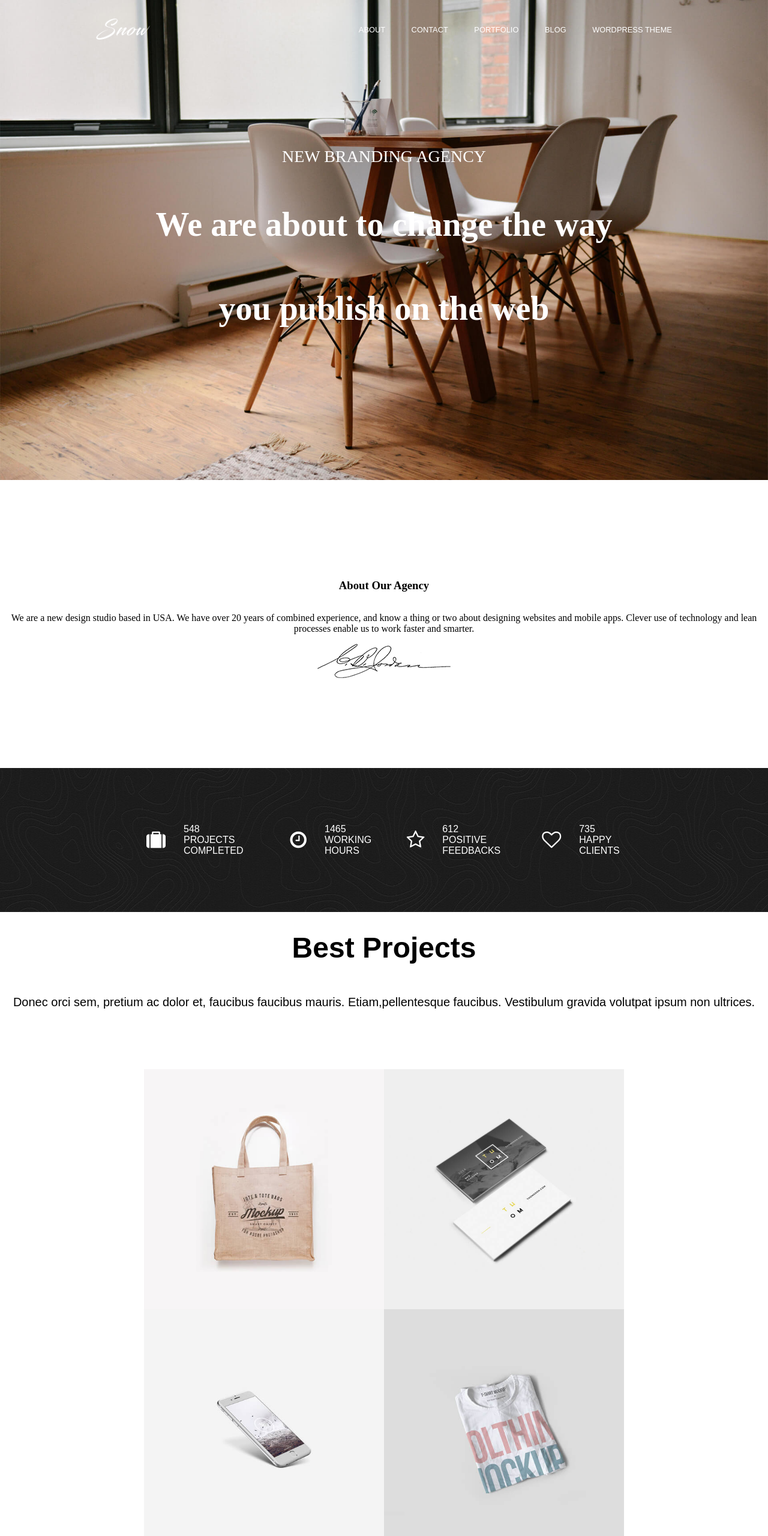
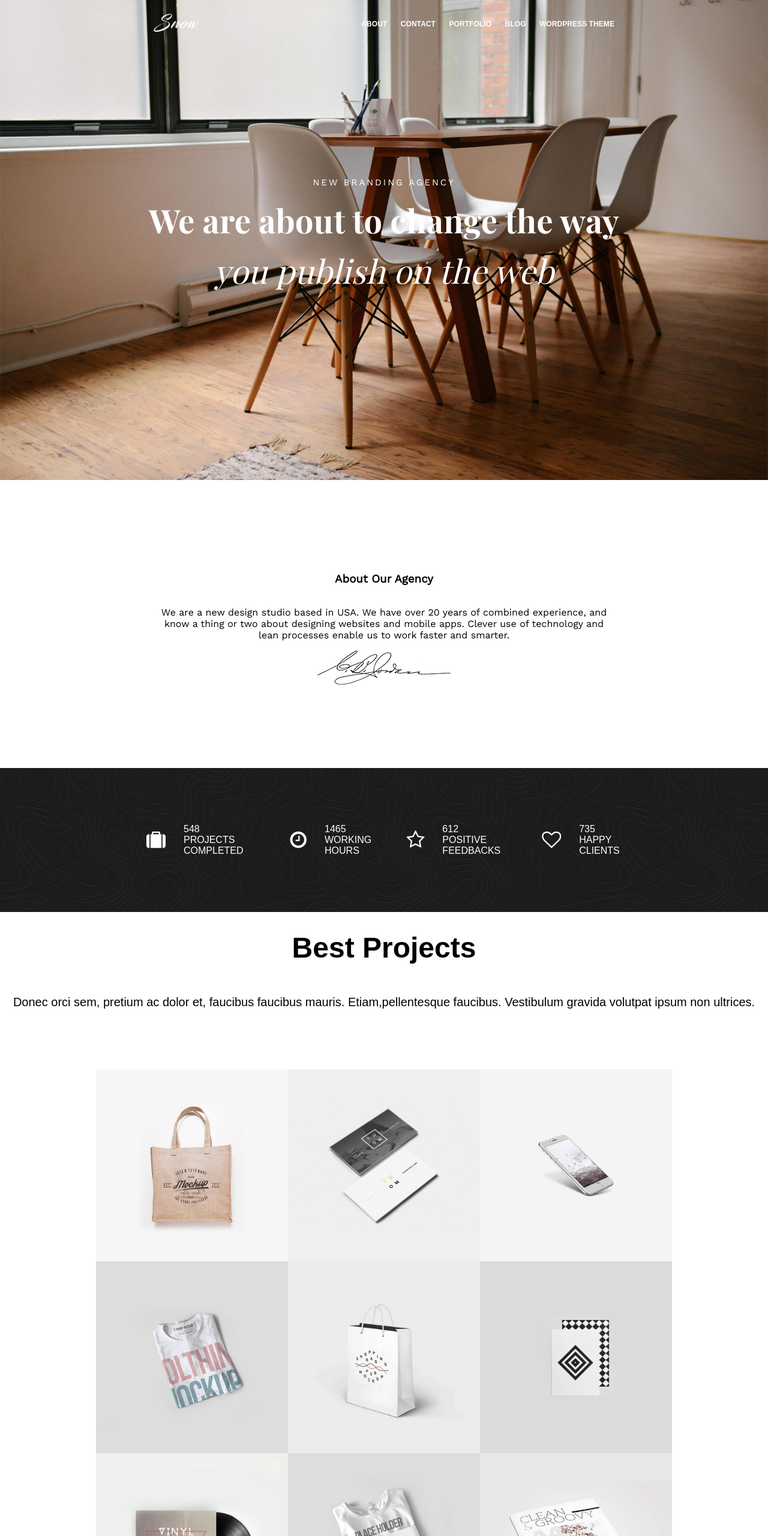
Before and after one commit to Arek96/snow, a plain HTML site: page index.html in a window 1280 px wide. Shown: the top 2560 px of the page at 60% size. Drawn offline with nearby package versions, Linux system fonts and the light colour scheme; a web font is replaced by a local one.

Commit message:
rwd fixed

```diff
--- a/css/main.css
+++ b/css/main.css
@@ -3,10 +3,7 @@
 *{
     box-sizing: border-box;
 }
-@font-face{
-    font-family: WorksSans;
-    src: url(../fonts/WorkSans-Regular)
-}
+
 
 html, body{
     height: 100%;
@@ -15,18 +12,18 @@ html, body{
     margin: 0;
     display: block;
     box-sizing: inherit;
-
-
+    font-family: 'Work Sans', sans-serif;
+      font-size: 100%;
 }
 .navRow {
-    width: 75%;
+    width: 60%;
     display: flex;
     flex-direction: row;
     align-items: center;
     justify-content: center;
 }
 .navBrand {
-    flex-grow: 2;
+    flex-grow: 3;
 }
 
 .navItem>a {
@@ -44,7 +41,7 @@ html, body{
     justify-content: center;
     align-items: center;
     width: 100%;
-    height: 100px;
+    height: 10vh;
     margin: 0;
     left:0;
     top: 0;
@@ -56,11 +53,11 @@ html, body{
     display: flex;
     justify-content: space-between;
     flex-grow: 1;
-    font-size: 0.8rem;
-    font-weight: 500;
-    font-family: Work Sans, sans-serif;
-    line-height: 1.65;
-    letter-spacing: .004em;
+    font-size: 0.75rem;
+    font-weight: 600;
+    font-family: 'Work Sans', sans-serif;
+    line-height: 1.4;
+    letter-spacing: .006em;
     -webkit-font-smoothing: antialiased;
 }
 
@@ -85,16 +82,40 @@ html, body{
     margin: 0;
     color: white;
     font-size: 28px;
-
+    text-align: center;
 }
-
-.aboutItems>p {
+#bannerp{
+    font-size: .93rem;
+    letter-spacing: .2em;
+    margin-bottom: 1.1rem;
+}
+#banner1h1{
+    font-family: 'Playfair Display', serif;
+    font-size: 3.4rem;
+    font-weight: 700;
+    letter-spacing: .004em;
+    -webkit-font-smoothing: antialiased;
+    margin-bottom: 1rem;
+    margin-top: 0;
+}
+#banner2h1{
+    font-family: 'Playfair Display', serif;
+    font-style: italic;
+    font-size: 3.4rem;
+    font-weight: 400;
+    letter-spacing: .004em;
+    -webkit-font-smoothing: antialiased;
+        line-height: 1.18;
+    margin-top: 0;
+}
+#aboutpar{
     text-align: center;
     overflow: hidden;
+    width: 60vw;
 }
 
 .about {
-   display: flex;
+    display: flex;
     flex-direction: column;
     justify-content: center;
     align-items: center;
@@ -155,8 +176,8 @@ padding: 20px;
     background-image: url(../img/portfolio-1-sm.jpg);
     background-position: center;
     background-size: cover;
-    height: 50vh;
-    width: 50vh;
+    height: 40vh;
+    width: 40vh;
 }
 .Items {
     height: 100%;
@@ -182,8 +203,8 @@ padding: 20px;
     background-image: url(../img/portfolio-2-sm.jpg);
     background-position: center;
     background-size: cover;
-    height: 50vh;
-    width: 50vh
+    height: 40vh;
+    width: 40vh
 }
 #thumbnailhover2 {
      width: 100%;
@@ -200,8 +221,8 @@ padding: 20px;
     background-image: url(../img/portfolio-3-sm.jpg);
     background-position: center;
     background-size: cover;
-    height: 50vh;
-    width: 50vh;
+    height: 40vh;
+    width: 40vh;
 }
 #thumbnailhover3 {
      width: 100%;
@@ -218,8 +239,8 @@ padding: 20px;
     background-image: url(../img/portfolio-4-sm.jpg);
     background-position: center;
     background-size: cover;
-    height: 50vh;
-    width: 50vh;
+    height: 40vh;
+    width: 40vh;
 }
 #thumbnailhover4 {
      width: 100%;
@@ -236,8 +257,8 @@ padding: 20px;
     background-image: url(../img/portfolio-5-sm.jpg);
     background-position: center;
     background-size: cover;
-    height: 50vh;
-    width: 50vh;
+    height: 40vh;
+    width: 40vh;
 }
 #thumbnailhover5 {
      width: 100%;
@@ -254,8 +275,8 @@ padding: 20px;
     background-image: url(../img/portfolio-6-sm.jpg);
     background-position: center;
     background-size: cover;
-    height: 50vh;
-    width: 50vh;
+    height: 40vh;
+    width: 40vh;
 }
 #thumbnailhover6 {
      width: 100%;
@@ -272,8 +293,8 @@ padding: 20px;
     background-image: url(../img/portfolio-7-sm.jpg);
     background-position: center;
     background-size: cover;
-    height: 50vh;
-    width: 50vh;
+    height: 40vh;
+    width: 40vh;
 }
 #thumbnailhover7 {
      width: 100%;
@@ -290,8 +311,8 @@ padding: 20px;
     background-image: url(../img/portfolio-8-sm.jpg);
     background-position: center;
     background-size: cover;
-    height: 50vh;
-    width: 50vh;
+    height: 40vh;
+    width: 40vh;
 }
 #thumbnailhover8 {
      width: 100%;
@@ -308,8 +329,8 @@ padding: 20px;
     background-image: url(../img/portfolio-9-sm.jpg);
     background-position: center;
     background-size: cover;
-    height: 50vh;
-    width: 50vh;
+    height: 40vh;
+    width: 40vh;
 }
 #thumbnailhover9 {
      width: 100%;
@@ -468,21 +489,22 @@ padding: 20px;
 
 }
 @media(max-width: 600px){
-    .thumbnail1{width: 30vh;height: 30vh;}
-    .thumbnail2{width: 30vh;height: 30vh;}
-    .thumbnail3{width: 30vh;height: 30vh;}
-    .thumbnail4{width: 30vh;height: 30vh;}
-    .thumbnail5{width: 30vh;height: 30vh;}
-    .thumbnail6{width: 30vh;height: 30vh;}
-    .thumbnail7{width: 30vh;height: 30vh;}
-    .thumbnail8{width: 30vh;height: 30vh;}
-    .thumbnail9{width: 30vh;height: 30vh;}
-
+    .thumbnail1{width: 50vh;height: 50vh;}
+    .thumbnail2{width: 50vh;height: 50vh;}
+    .thumbnail3{width: 50vh;height: 50vh;}
+    .thumbnail4{width: 50vh;height: 50vh;}
+    .thumbnail5{width: 50vh;height: 50vh;}
+    .thumbnail6{width: 50vh;height: 50vh;}
+    .thumbnail7{width: 50vh;height: 50vh;}
+    .thumbnail8{width: 50vh;height: 50h;}
+    .thumbnail9{width: 50vh;height: 50vh;}
     .Items{flex-wrap: wrap;}
     .navLinks{display: none;}
     .bannerItems>h1{font-size:1.25rem; }
-
-
+    html{font-size: 50%;}
+    .navBrand{flex-grow: 1;}
+    .navRow{width: 100%;}
+    #aboutpar{width: 90vw;}
 }
 @media(max-width: 768px){
     .thumbnail1{width: 40vh; height: 40vh;}
@@ -494,14 +516,21 @@ padding: 20px;
     .thumbnail7{width: 40vh; height: 40vh;}
     .thumbnail8{width: 40vh; height: 40vh;}
     .thumbnail9{width: 40vh; height: 40vh;}
-
+    html{font-size: 75%}
     .navLinks{display: none; }
     .bannerItems{font-size: 1.75rem;}
     .numbers{height: 70vh; padding-left: 7.5%;}
     .Items{flex-wrap: wrap; width: 90%; justify-content: space-between}
+    .navBrand{flex-grow: 2;}
+    .navRow{width: 80%;}
+     #aboutpar{width: 80vw;}
+}
+@media(max-width: 991px){
+    navLinks{display: none; }
 
+    .navBrand{flex-grow: 2}
+    .navRow{width: 90%}
 }
-
 .thumbnails {
     display: flex;
     justify-content: center;
@@ -579,4 +608,10 @@ padding: 20px;
 .par {
     width: 90%;
     text-align: center;
+    font-size: 1.4rem;
+    line-height: 1.45;
+    margin-bottom: 1.15rem;
+    font-family: 'Playfair Display', serif;
+    text-align: center;
+    font-style: italic;
 }
--- a/index.html
+++ b/index.html
@@ -6,6 +6,8 @@
     <title>Snow</title>
     <link rel="stylesheet" href="css/main.css">
   <link rel="stylesheet" href="css/font-awesome.min.css">
+  <link href="https://fonts.googleapis.com/css?family=Work+Sans" rel="stylesheet">
+<link href="https://fonts.googleapis.com/css?family=Playfair+Display:400,400i,700" rel="stylesheet">
 </head>
 <body>
 
@@ -15,7 +17,7 @@
         <div class="nav" id="nav">
 
                  <div class="navRow" id="navRow">
-                 <div class="navBrand" id="brand"><a href="#"><img src="img/logo-light.png" alt="Snow" height="35" id="brandImg"></a></div>
+                 <div class="navBrand" id="brand"><a href="#"><img src="img/logo-light.png" alt="Snow" height="30" id="brandImg"></a></div>
                 <div class="navLinks">
                 <div class="navItem"><a href="#" class ="aNav">ABOUT</a></div>
                 <div class="navItem"><a href="#" class ="aNav">CONTACT</a></div>
@@ -32,9 +34,9 @@
 
         <div class="bnContainer">
             <div class="banner">
-                <div class="bannerItems"><p>NEW BRANDING AGENCY</p></div>
-                <div class="bannerItems"><h1>We are about to change the way</h1></div>
-                <div class="bannerItems"><h1>you publish on the web</h1></div>
+                <div class="bannerItems"><p id= "bannerp">NEW BRANDING AGENCY</p></div>
+                <div class="bannerItems"><h1 id= "banner1h1">We are about to change the way</h1></div>
+                <div class="bannerItems"><h1 id="banner2h1">you publish on the web</h1></div>
     </div>
     </div>
     <!-- BANNER END-->
@@ -43,7 +45,7 @@
     <div class="abContainer">
       <div class="about" id="about" >
         <div class="aboutItems"><h3>About Our Agency</h3></div>
-        <div class="aboutItems"><p>
+        <div class="aboutItems"><p id = "aboutpar">
 We are a new design studio based in USA. We have over 20 years of combined experience, and know a thing or two about designing websites and mobile apps. Clever use of technology and lean processes enable us to work faster and smarter.</p></div>
         <div class="aboutItems"><img src="img/about-me-signature.png" alt="signature"></div>
     </div>
@@ -180,17 +182,17 @@ We are a new design studio based in USA. We have over 20 years of combined exper
 
        <div class="quotes" id="quotes" style= left:0px;>
        <div class="quote" id="quote1">
-           <div class="par" ><p>Outstanding job and exceeded all expectations. It was a pleasure to work with them on a sizable first project and am looking forward to start the next one asap.</p>
+           <div class="par" ><p>"Outstanding job and exceeded all expectations. It was a pleasure to work with them on a sizable first project and am looking forward to start the next one asap."</p>
                                     </div>
            <div class="cit"><cite>Michael Hopkins</cite></div>
        </div>
        <div class="quote">
-           <div class="par"><p>Outstanding job and exceeded all expectations. It was a pleasure to work with them on a sizable first project and am looking forward to start the next one asap.</p>
+           <div class="par"><p>"Outstanding job and exceeded all expectations. It was a pleasure to work with them on a sizable first project and am looking forward to start the next one asap."</p>
                                     </div>
            <div class="cit"><cite>Michael Hopkins</cite></div>
        </div>
        <div class="quote">
-           <div class="par"><p>Outstanding job and exceeded all expectations. It was a pleasure to work with them on a sizable first project and am looking forward to start the next one asap.</p>
+           <div class="par"><p>"Outstanding job and exceeded all expectations. It was a pleasure to work with them on a sizable first project and am looking forward to start the next one asap."</p>
                                     </div>
            <div class="cit"><cite>Michael Hopkins</cite></div>
        </div>
--- a/js/snow.js
+++ b/js/snow.js
@@ -1,3 +1,4 @@
+
 function winScr() {
     'use strict';
     console.log("i work");
@@ -6,31 +7,30 @@ function winScr() {
     nav = document.getElementById("nav"),
     aNav = document.getElementById("aNav"),
     i;
-     console.log(yPos);
+
     if (yPos > 50) {
-        console.log("wielki chuj");
         i = 0;
         brandImg.setAttribute("src", "img/logo.png");
         for(i=0; i<=4; i++){
             document.getElementsByClassName("aNav")[i].style.color = "grey";
-
             }
         nav.style.animationName = "navscrl";
         nav.style.animationDuration = "0.5s";
+        console.log(document.getElementById('nav').style.animationName);
      }
      else {
+         if(nav.style.animationName == "navscrl"){
             i = 0;
             nav.style.animationName = "navscrlbk";
             nav.style.animationDuration = "0.3s";
             brandImg.setAttribute("src", "img/logo-light.png");
-        nav.setAttribute("color", "white");
-        console.log('the i is' + i);
             for (i=0; i <= 4; i++){
                 document.getElementsByClassName("aNav")[i].style.color = "white";
-
                 }
          }
          }
+     }
+
 {
 function quotesMouseDown(event) {
     'use strict';
```
Lines whose indentation alone changed are shown as unchanged.
